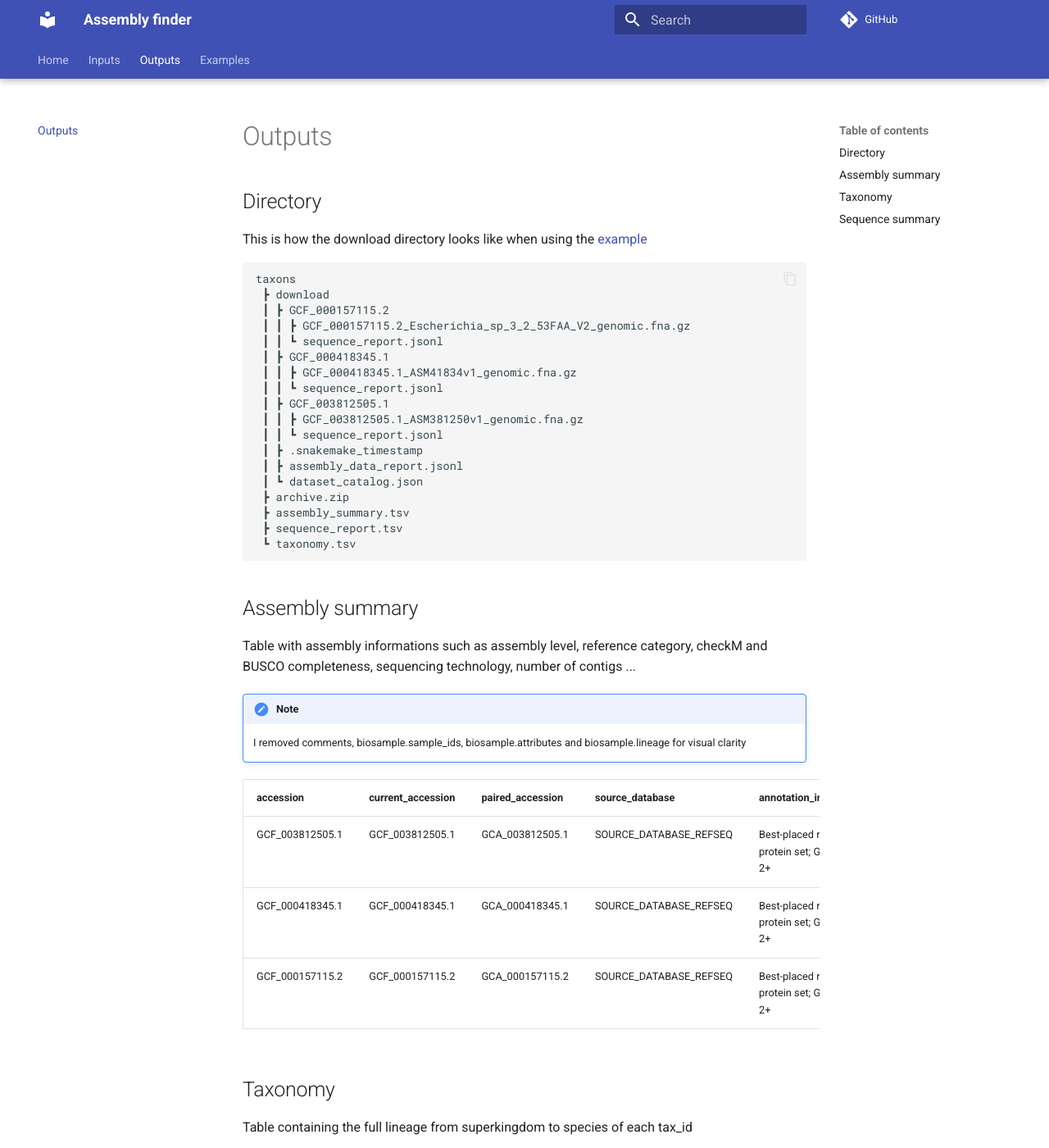
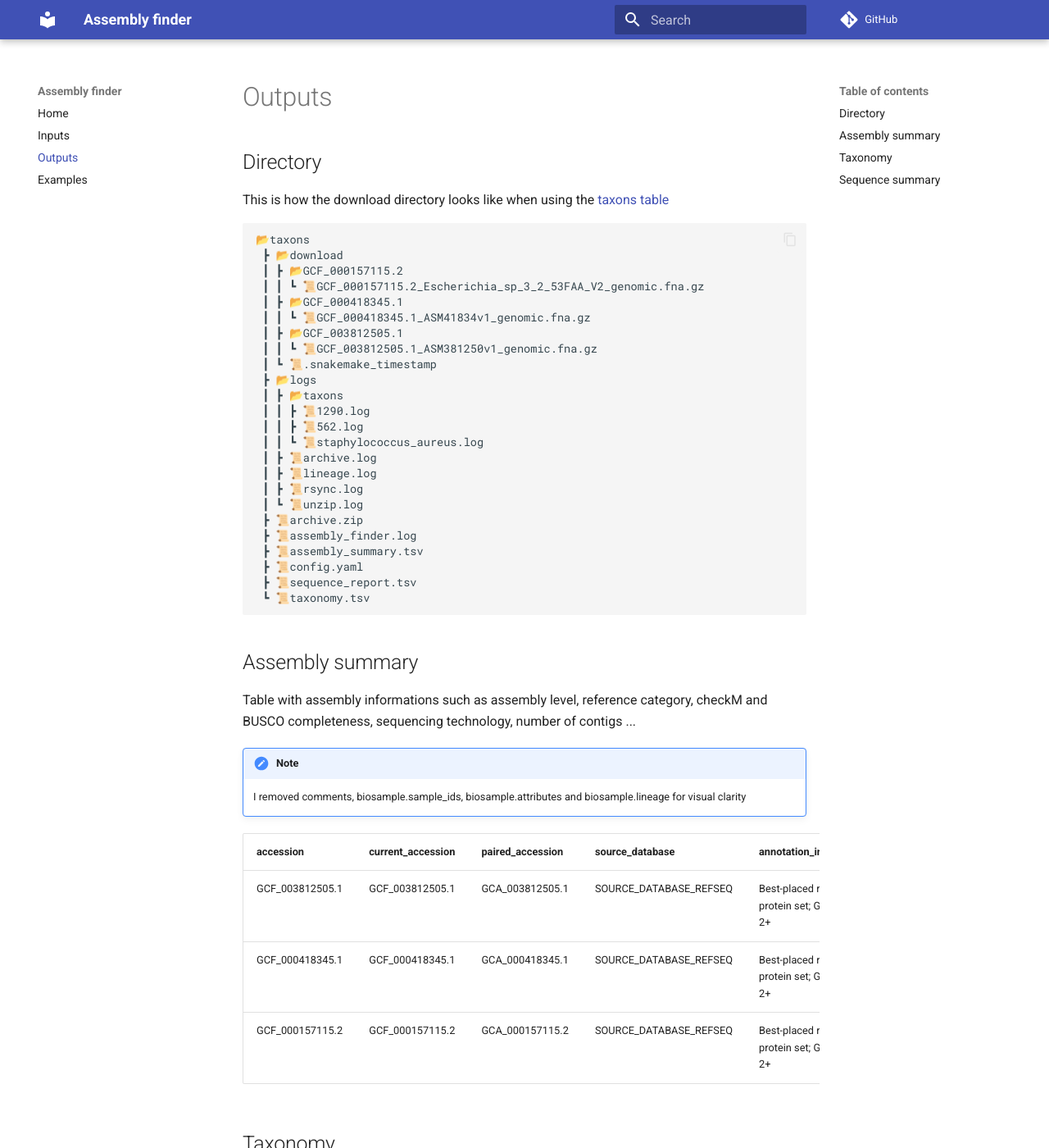
Before and after one commit to metagenlab/assembly_finder, an MkDocs documentation site: the page built from docs/outputs.md, in a window 1280 px wide and 1400 px high. Shown: the whole window at 82% size. Built offline with MkDocs 1.6.1 and Material for MkDocs 9.7.7, drawn with Linux system fonts in a browser that asks for light colours; comment, search, counter and statistics services are not loaded; some of the changed text lies outside the part shown.

Commit message:
updated docs

````diff
--- a/docs/outputs.md
+++ b/docs/outputs.md
@@ -1,24 +1,30 @@
 ## Directory
-This is how the download directory looks like when using the [example](./inputs.md/#taxa-table)
+This is how the download directory looks like when using the [taxons table](./inputs.md/#tables)
 ``` sh
-taxons
- ┣ download
- ┃ ┣ GCF_000157115.2
- ┃ ┃ ┣ GCF_000157115.2_Escherichia_sp_3_2_53FAA_V2_genomic.fna.gz
- ┃ ┃ ┗ sequence_report.jsonl
- ┃ ┣ GCF_000418345.1
- ┃ ┃ ┣ GCF_000418345.1_ASM41834v1_genomic.fna.gz
- ┃ ┃ ┗ sequence_report.jsonl
- ┃ ┣ GCF_003812505.1
- ┃ ┃ ┣ GCF_003812505.1_ASM381250v1_genomic.fna.gz
- ┃ ┃ ┗ sequence_report.jsonl
- ┃ ┣ .snakemake_timestamp
- ┃ ┣ assembly_data_report.jsonl
- ┃ ┗ dataset_catalog.json
- ┣ archive.zip
- ┣ assembly_summary.tsv
- ┣ sequence_report.tsv
- ┗ taxonomy.tsv
+📂taxons
+ ┣ 📂download
+ ┃ ┣ 📂GCF_000157115.2
+ ┃ ┃ ┗ 📜GCF_000157115.2_Escherichia_sp_3_2_53FAA_V2_genomic.fna.gz
+ ┃ ┣ 📂GCF_000418345.1
+ ┃ ┃ ┗ 📜GCF_000418345.1_ASM41834v1_genomic.fna.gz
+ ┃ ┣ 📂GCF_003812505.1
+ ┃ ┃ ┗ 📜GCF_003812505.1_ASM381250v1_genomic.fna.gz
+ ┃ ┗ 📜.snakemake_timestamp
+ ┣ 📂logs
+ ┃ ┣ 📂taxons
+ ┃ ┃ ┣ 📜1290.log
+ ┃ ┃ ┣ 📜562.log
+ ┃ ┃ ┗ 📜staphylococcus_aureus.log
+ ┃ ┣ 📜archive.log
+ ┃ ┣ 📜lineage.log
+ ┃ ┣ 📜rsync.log
+ ┃ ┗ 📜unzip.log
+ ┣ 📜archive.zip
+ ┣ 📜assembly_finder.log
+ ┣ 📜assembly_summary.tsv
+ ┣ 📜config.yaml
+ ┣ 📜sequence_report.tsv
+ ┗ 📜taxonomy.tsv
 ```
 
 ## Assembly summary
@@ -35,13 +41,14 @@ Table with assembly informations such as assembly level, reference category, che
 
 ## Taxonomy
 
-Table containing the full lineage from superkingdom to species of each tax_id
+Table containing the full lineage from kingdom to species of each tax_id
 
-| accession       | current_scientific_name | tax_id | rank    | lineage_id                        | superkingdom | phylum         | class               | order            | family             | genus          | species                |
-| :-------------- | :---------------------- | :----- | :------ | :-------------------------------- | :----------- | :------------- | :------------------ | :--------------- | :----------------- | :------------- | :--------------------- |
-| GCF_003812505.1 | Staphylococcus hominis  | 1290   | SPECIES | 2,1239,91061,1385,90964,1279,1290 | Bacteria     | Bacillota      | Bacilli             | Bacillales       | Staphylococcaceae  | Staphylococcus | Staphylococcus hominis |
-| GCF_000418345.1 | Staphylococcus aureus   | 1280   | SPECIES | 2,1239,91061,1385,90964,1279,1280 | Bacteria     | Bacillota      | Bacilli             | Bacillales       | Staphylococcaceae  | Staphylococcus | Staphylococcus aureus  |
-| GCF_000157115.2 | Escherichia coli        | 562    | SPECIES | 2,1224,1236,91347,543,561,562     | Bacteria     | Pseudomonadota | Gammaproteobacteria | Enterobacterales | Enterobacteriaceae | Escherichia    | Escherichia coli       |
+| accession       | tax_id | name                   | rank    | kingdom  | phylum         | class               | order            | family             | genus          | species                |
+| :-------------- | :----- | :--------------------- | :------ | :------- | :------------- | :------------------ | :--------------- | :----------------- | :------------- | :--------------------- |
+| GCF_003812505.1 | 1290   | Staphylococcus hominis | species | Bacteria | Bacillota      | Bacilli             | Bacillales       | Staphylococcaceae  | Staphylococcus | Staphylococcus hominis |
+| GCF_000418345.1 | 1280   | Staphylococcus aureus  | species | Bacteria | Bacillota      | Bacilli             | Bacillales       | Staphylococcaceae  | Staphylococcus | Staphylococcus aureus  |
+| GCF_000157115.2 | 562    | Escherichia coli       | species | Bacteria | Pseudomonadota | Gammaproteobacteria | Enterobacterales | Enterobacteriaceae | Escherichia    | Escherichia coli       |
+
 
 ## Sequence summary
 
--- a/mkdocs.yml
+++ b/mkdocs.yml
@@ -7,12 +7,13 @@ theme:
     - navigation.instant
     - navigation.instant.prefetch
     - content.code.copy
-    - navigation.tabs
-    - navigation.tabs.sticky
 markdown_extensions:
   - tables
   - admonition
   - pymdownx.details
+  - pymdownx.superfences
+  - pymdownx.tabbed:
+      alternate_style: true
   - pymdownx.highlight:
       anchor_linenums: true
       line_spans: __span
````
Also changed, not shown: README.md (+31 -0 lines), docs/examples.md (+5 -2 lines), docs/index.md (+33 -1 lines), docs/inputs.md (+27 -22 lines).
